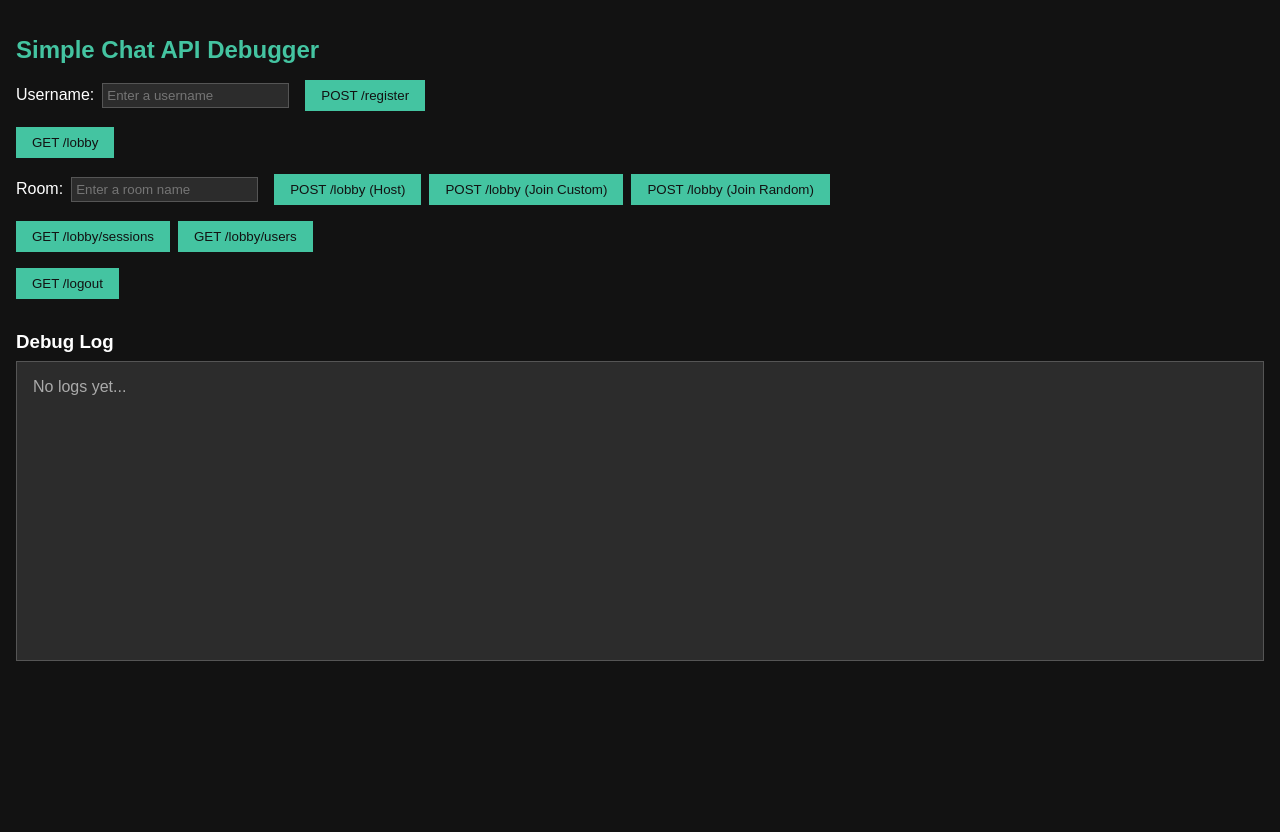
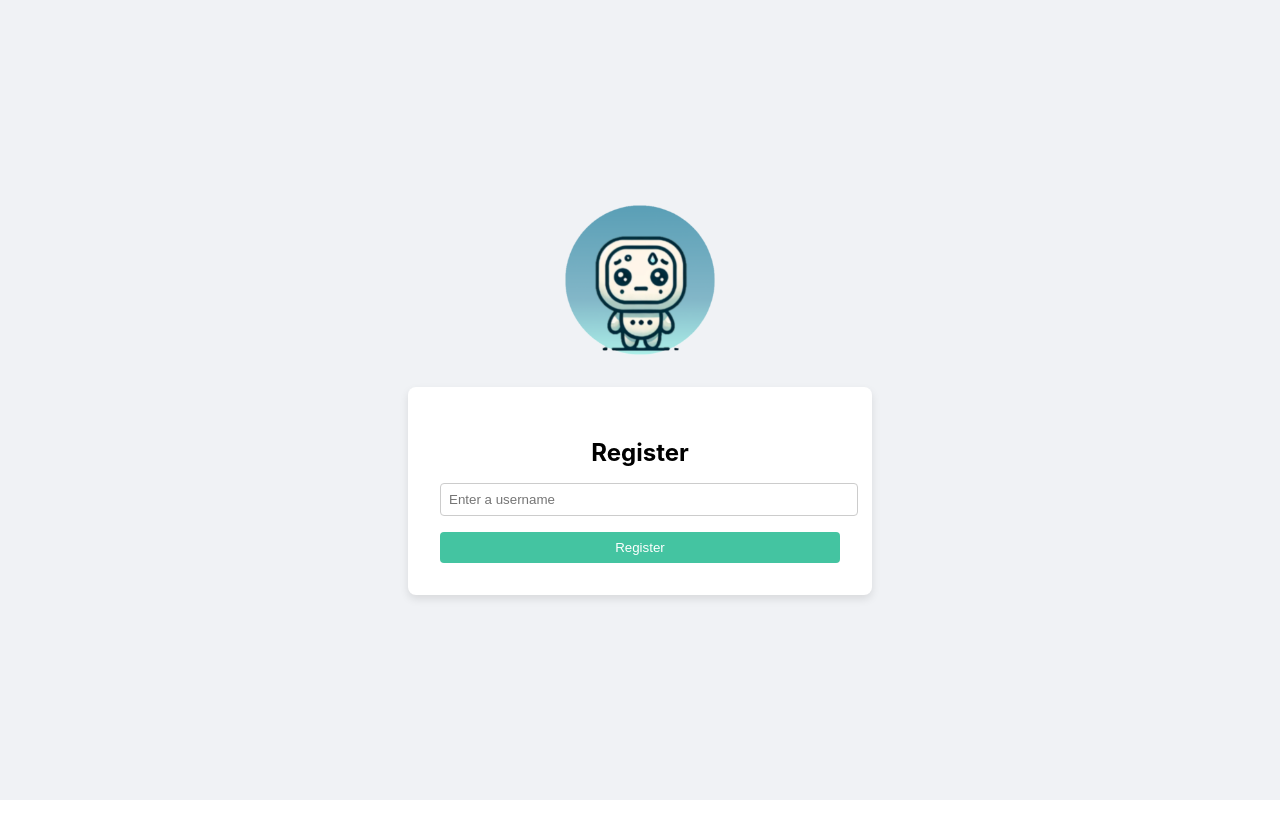
Before and after one commit to dh0169/humanize, a React (Create React App) app in the folder ui/: page / in a window 1280 px wide. After the commit the page ends 800 px from the top, so only its background shows below. Built offline with nearby package versions, Linux system fonts and the light colour scheme.

Commit message:
Updated Router
Tested and created routes for the following:

- debugger
- registration
- home

```diff
--- a/ui/package.json
+++ b/ui/package.json
@@ -7,6 +7,7 @@
     "cra-template": "1.2.0",
     "react": "^19.0.0",
     "react-dom": "^19.0.0",
+    "react-router": "^7.1.5",
     "react-scripts": "5.0.1",
     "react-syntax-highlighter": "^15.6.1",
     "socketio": "^1.0.0",
--- a/ui/src/App.js
+++ b/ui/src/App.js
@@ -5,24 +5,19 @@ import UserInterface from "./components/UserInterface";
 import Debugger from "./components/Debugger";
 
 function App() {
-//   const isDeveloper = () => {
-//     // Only developers with this "secret" key can access
-//     return localStorage.getItem("devSecret") === "letMeIn";
-//   };
+   const isDeveloper = () => {
+     // Only developers with this "secret" key can access
+     return localStorage.getItem("devSecret") === "letMeIn";
+   };
 
-  // return (
-  //   <Router>
-  //     <Routes>
-  //       <Route path="/" element={<Debugger />} />
-  //       {/* <Route path="/home" element={<UserInterface />} /> */}
-  //     </Routes>
-  //   </Router>
-  // );
+
   return (
     <BrowserRouter>
       <Routes>
-        <Route path="/" element={<Debugger />} />
+        <Route path="/" element={<Registration />} />
         {/* <Route path="/about" element={<About />} /> */}
+        {/* <Route path="Registration" element={<Registration />}/> */}
+        <Route path="Home" element={<UserInterface />} />
       </Routes>
     </BrowserRouter>
   );
--- a/ui/src/components/UserInterface.js
+++ b/ui/src/components/UserInterface.js
@@ -0,0 +1,10 @@
+const UserInterface = () => {
+
+
+
+    return (
+        <a>USER INTERFACE PAGE</a>
+    )
+}
+
+export default UserInterface
```
Also changed, not shown: 1 other file (tests, documents, lock files or other folders).
